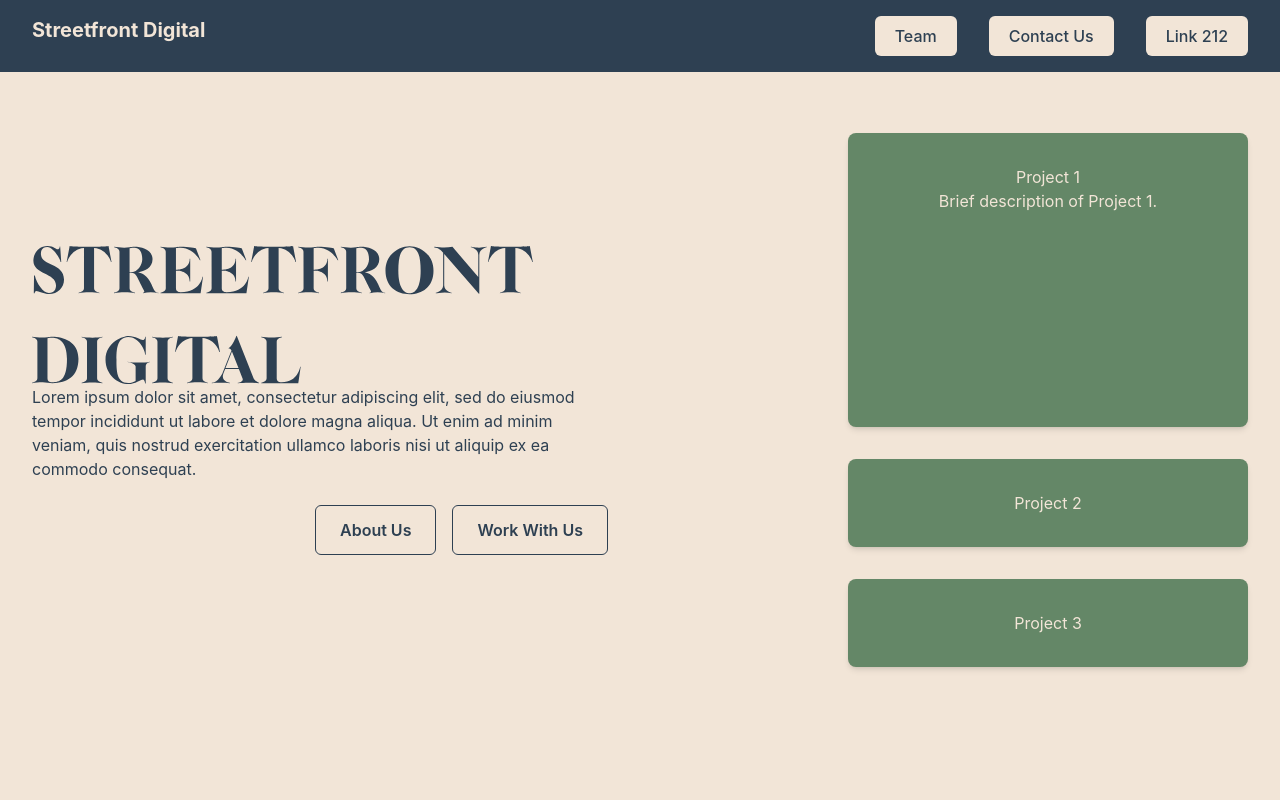
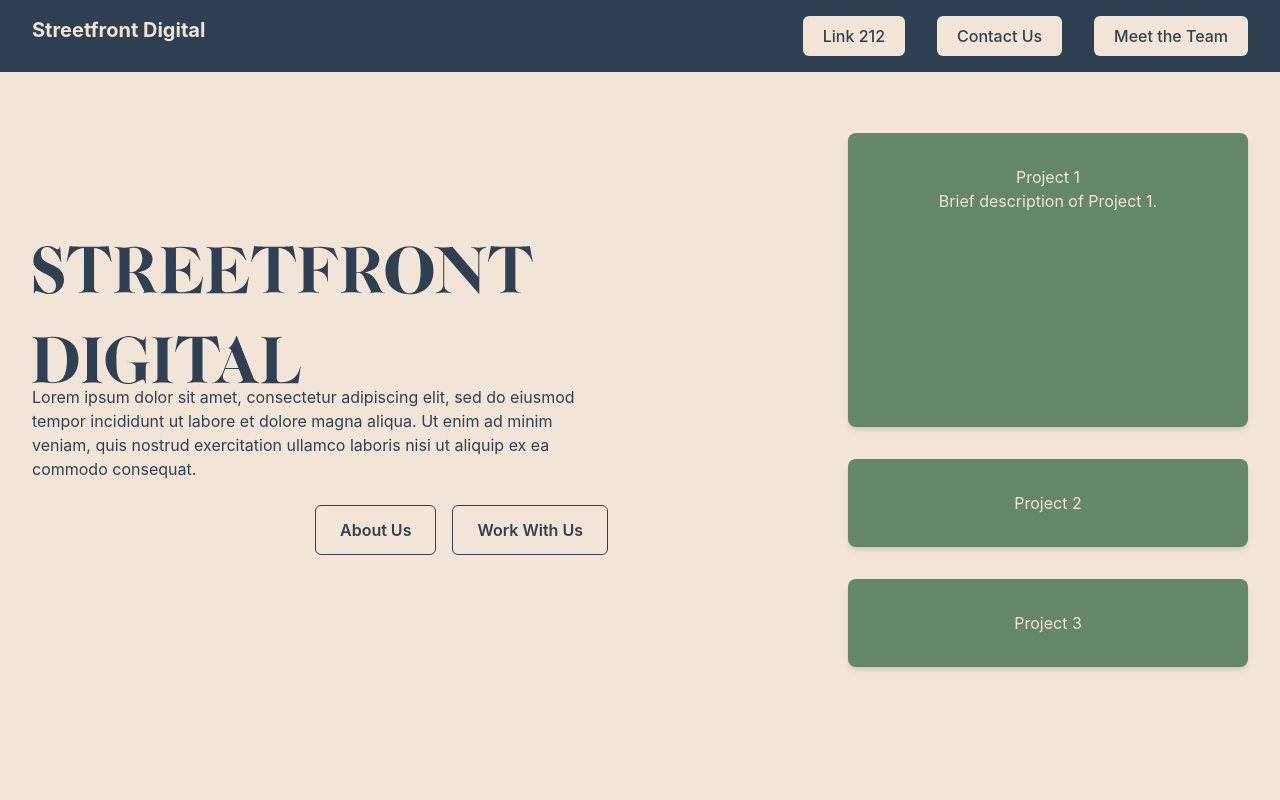
Before and after one commit to ElijahLewes/SFDigital, a React (Vite) app: page / in a window 1280 px wide. Shown: the top 800 px of the page. Built offline with nearby package versions, Linux system fonts and the light colour scheme.

Commit message:
fixing the Navbar component and App.jsx file to ensure proper routing and functionality.

```diff
--- a/src/App.jsx
+++ b/src/App.jsx
@@ -2,7 +2,8 @@ import { useState } from 'react'
 import './App.css'
 import  Navbar from './components/Navbar.jsx'
 import Home from './pages/Home.jsx'
-import { BrowserRouter } from 'react-router-dom'
+import Link212 from './pages/Link212.jsx'
+import { BrowserRouter, Route, Routes } from 'react-router-dom'
 //import Link212 from './pages/Link212.jsx' // Uncomment if you want to use
 
 //doubles as landign page
@@ -15,8 +16,13 @@ function App() {
   return (
     <>
       <Navbar />
-      <Home />
-
+      <Routes>
+        <Route path="/" element={<Home />} />
+        <Route path="/link212" element={<Link212 />} />
+        <Route path="/team" element={<div>Meet the Team Page</div>} />
+        <Route path="/contact" element={<div>Contact Us Page</div>} />
+        {/* Add more routes as needed */}
+      </Routes>
     </>
   )
 }
--- a/src/components/Navbar.jsx
+++ b/src/components/Navbar.jsx
@@ -1,5 +1,52 @@
-import { Link } from 'react-router-dom';
 import React from 'react';
+import { Link, useNavigate } from 'react-router-dom';
+
+
+// Navbar button logic
+function NavLink212() {
+  const navigate = useNavigate();
+
+  const goToLink212 = () => {
+    navigate('/link212');
+  };
+
+  return (
+    <button onClick={goToLink212} className="nav-btn">
+      Link 212
+    </button>
+  );
+}
+
+function NavContactUs() {
+  const navigate = useNavigate();
+
+  const goToContactUs = () => {
+    navigate('/contact');
+  };
+
+  return (
+    <button onClick={goToContactUs} className="nav-btn">
+      Contact Us
+    </button>
+  );
+}
+
+
+function NavTeam() {
+  const navigate = useNavigate();
+
+  const goToTeam = () => {
+    navigate('/team');
+  };
+
+  return (
+    <button onClick={goToTeam} className="nav-btn">
+      Meet the Team
+    </button>
+  );
+}
+
+// Actual Navbar component
 
 function Navbar() {
   return (
@@ -8,13 +55,16 @@ function Navbar() {
         <Link id="navbar-logo" to="/">Streetfront Digital</Link>
       </div>
       <div className="navbar-links">
-        <Link className="nav-btn" to="/team">Team</Link>
-        <Link className="nav-btn" to="/contact">Contact Us</Link>
-        <Link className="nav-btn" to="/link212">Link 212</Link>
+        <NavLink212 />
+        <NavContactUs />
+        <NavTeam />
         {/* Add dropdown for individual project page? */}
       </div>
     </nav>
   );
 }
 
+export { NavLink212 };
+export { NavContactUs };
+export { NavTeam };
 export default Navbar;
```
